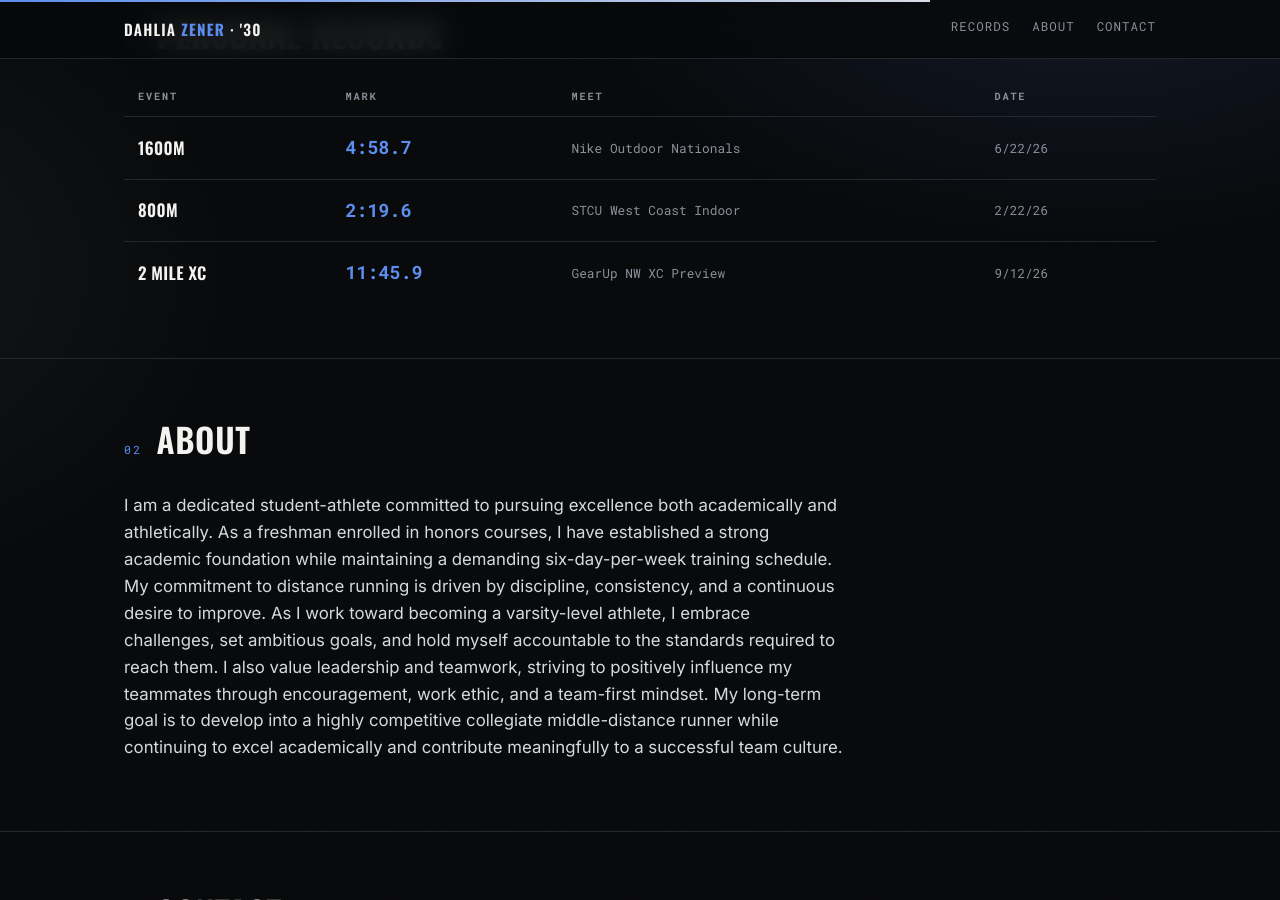
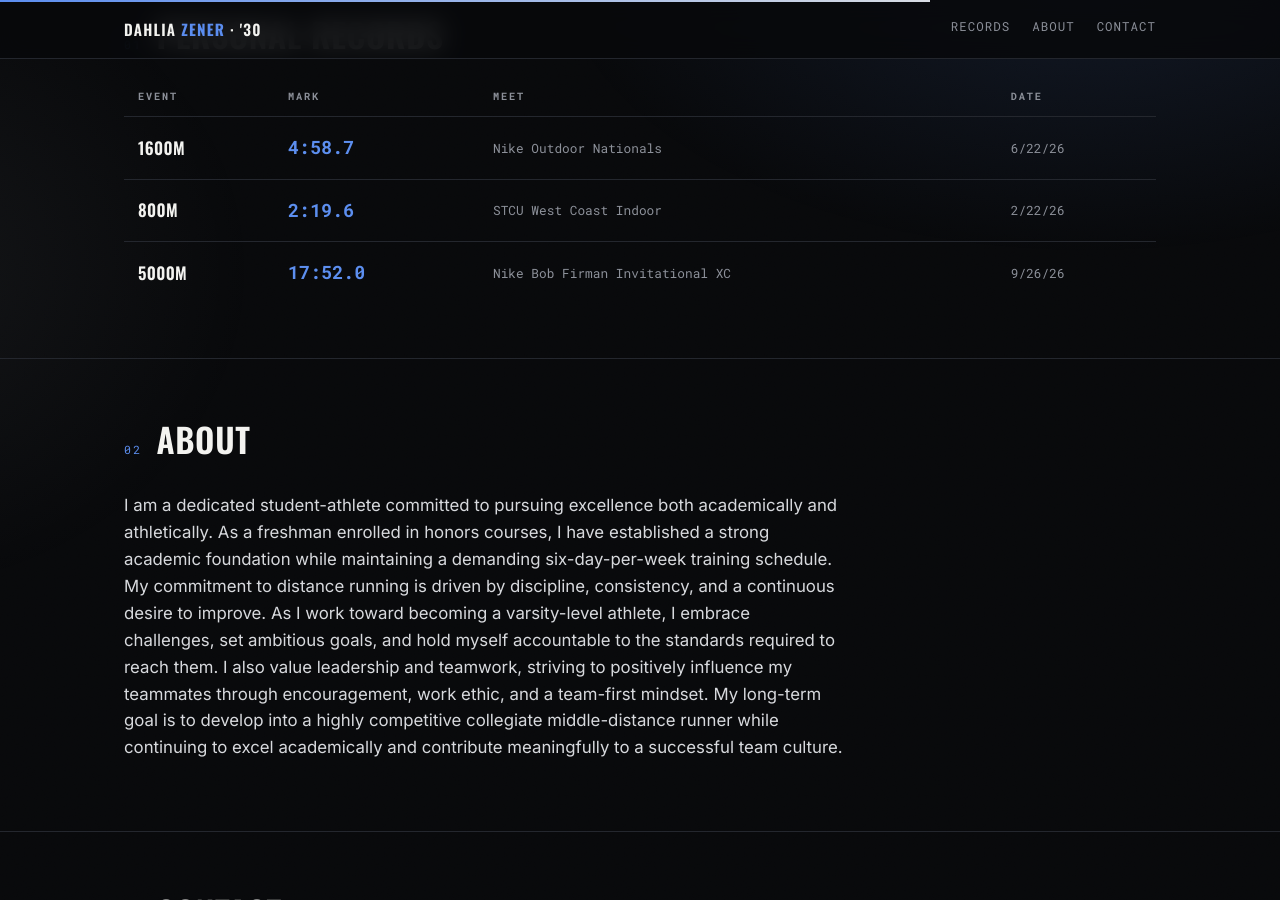
Before and after one commit to russellm18-ctrl/recruiting, a Jekyll site: the page built from dahlia-zener.md, in a window 1280 px wide and 900 px high, scrolled down 1093 px. Built offline with Jekyll 4.4.1, drawn with Linux system fonts in a browser that asks for light colours.

Commit message:
Replace 2 Mile XC event with 5000M event

```diff
--- a/dahlia-zener.md
+++ b/dahlia-zener.md
@@ -33,8 +33,8 @@ personal_records:
     mark: "2:19.6"
     meet: "STCU West Coast Indoor"
     date: "2/22/26"
-  - event: "2 Mile XC"
-    mark: "11:45.9"
-    meet: "GearUp NW XC Preview"
-    date: "9/12/26"
+  - event: "5000M"
+    mark: "17:52.0"
+    meet: "Nike Bob Firman Invitational XC"
+    date: "9/26/26"
 ---
```
